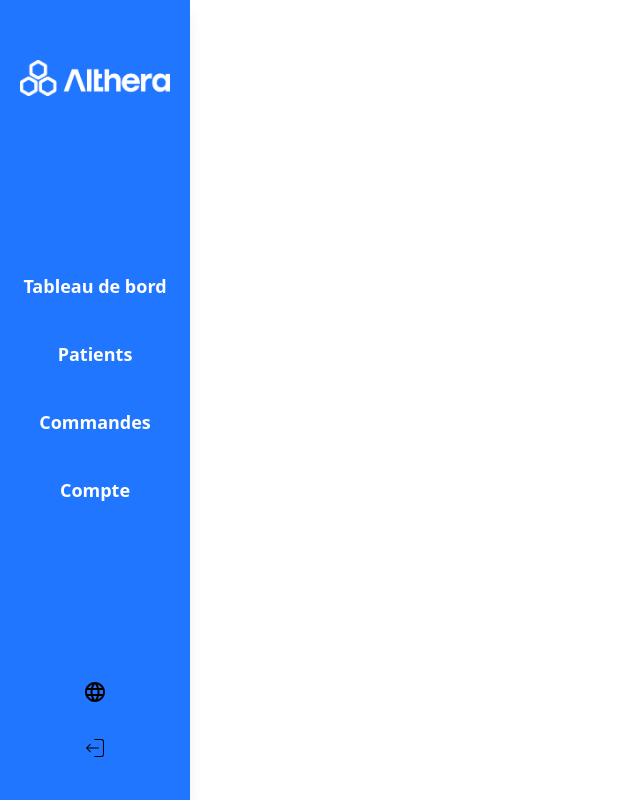
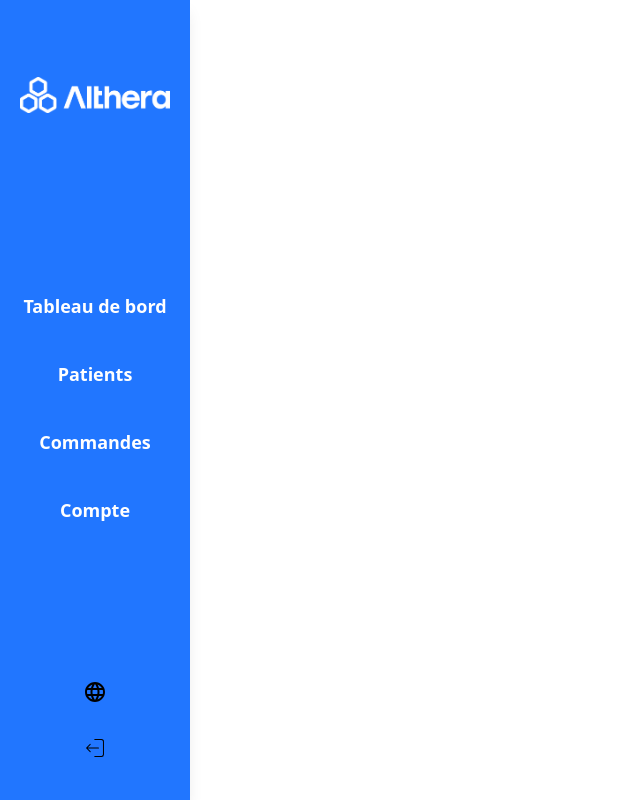
Before and after one commit to epenelle/althera-portal, a Next.js app in the folder app/clinic-client/portal/: page / in a window 1280 px wide. Shown: the whole page, without its empty margins (0-640 px from the left). Built offline with nearby package versions, Linux system fonts and the light colour scheme.

Commit message:
remove img error

```diff
--- a/app/clinic-client/portal/components/Home/Navbar/MobileNav.tsx
+++ b/app/clinic-client/portal/components/Home/Navbar/MobileNav.tsx
@@ -1,5 +1,5 @@
 import React from 'react'
-import Image from 'next/image';
+import Image from "next/legacy/image";
 import { BiX } from 'react-icons/bi';
 import { navLinks } from '@/Constants/Constants';
 import Link from 'next/link';
--- a/app/clinic-client/portal/components/Home/Navbar/Nav.tsx
+++ b/app/clinic-client/portal/components/Home/Navbar/Nav.tsx
@@ -1,5 +1,5 @@
 import React from 'react';
-import Image from 'next/image';
+import Image from "next/legacy/image";
 import { navLinks } from '@/Constants/Constants';
 import Link from 'next/link';
 import { FaBars } from 'react-icons/fa';
@@ -32,7 +32,8 @@ const Nav = ({openNav}:Props) => {
         {/* Contenu de la navbar, caché en affichage mobile */}
         <div className='fixed left-0 top-0 h-full z-10 bg-primary-light-blue shadow-lg hidden md:flex flex-col items-center py-10 -col justify-between'>
             <div className='px-5 mt-5'>
-                <Image src="/images/logo_althera_full_blanc.png" alt="Logo" width={150} height={150}/>
+                <Image src="/images/logo_althera_full_blanc.png" alt="Logo" width={150} height={70} priority
+                className="object-contain object-center"/>
             </div>
             {/* Nav Links */}
             <div className='flex flex-col items-center space-y-10'>
--- a/app/clinic-client/portal/components/Home/Statistics/StatisticsCard.tsx
+++ b/app/clinic-client/portal/components/Home/Statistics/StatisticsCard.tsx
@@ -1,7 +1,7 @@
 'use client';
 import React from 'react'
 import Tilt from 'react-parallax-tilt';
-import Image from 'next/image';
+import Image from "next/legacy/image";
 import { BsHeart } from 'react-icons/bs';
 import { IoMdArrowDropright } from 'react-icons/io';
 
--- a/app/clinic-client/portal/components/Login/Login.tsx
+++ b/app/clinic-client/portal/components/Login/Login.tsx
@@ -1,7 +1,7 @@
 'use client';
 import { useRouter } from 'next/navigation';
 import React, { useEffect } from 'react'
-import Image from 'next/image';
+import Image from "next/legacy/image";
 
 const Login = () => {
     const router = useRouter();
@@ -63,7 +63,8 @@ const Login = () => {
         <div className="w-[420px] bg-transparent border-0 md:border-2 border-white/20 backdrop-blur-[20px] shadow-lg text-white rounded-lg p-8"
         style={{ boxShadow: '0 4px 6px rgba(0, 0, 0, 0.1), 0 1px 3px rgba(0, 0, 0, 0.08)' }}>
           <div className='flex justify-center mt-5 mb-10'>
-            <Image src="/images/logo_althera_blanc.png" alt="Logo" width={200} height={200}/>
+            <Image src="/images/logo_althera_blanc.png" alt="Logo" width={300} height={200}
+            className="object-contain object-center"/>
           </div>
           <div className="relative w-full my-6">
             <input
```
